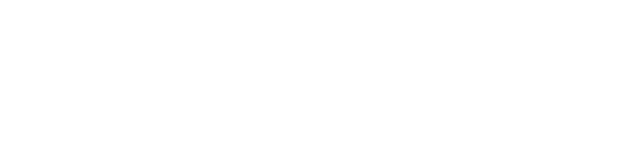
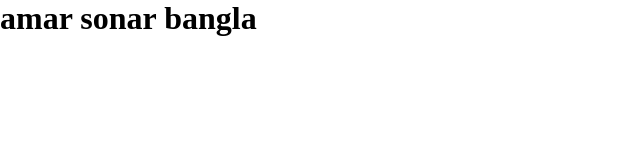
Before and after one commit to maruf713/Developer-Portfolio-A01, a plain HTML site: page index.html in a window 1280 px wide. Shown: the whole page, without its empty margins (0-640 px from the left). Drawn offline with Linux system fonts and the light colour scheme.

Commit message:
added style.css and img

```diff
--- a/index.html
+++ b/index.html
@@ -5,7 +5,10 @@
     <meta charset="UTF-8">
     <meta name="viewport" content="width=device-width, initial-scale=1.0">
     <title>Developer Portfolio A01</title>
+    <!-- link style.css -->
+    <link rel="stylesheet" href="./style.css">
 </head>
+<h1>amar sonar bangla </h1>
 
 <body>
 
--- /dev/null
+++ b/style.css
@@ -0,0 +1,4 @@
+* {
+    padding: 0;
+    margin: 0;
+}
```
Also changed, not shown: img/Hero-bg.png (added), img/avatar.png (added), img/icon-star.png (added), img/wc-big.png (added), img/wc-mini.png (added).
